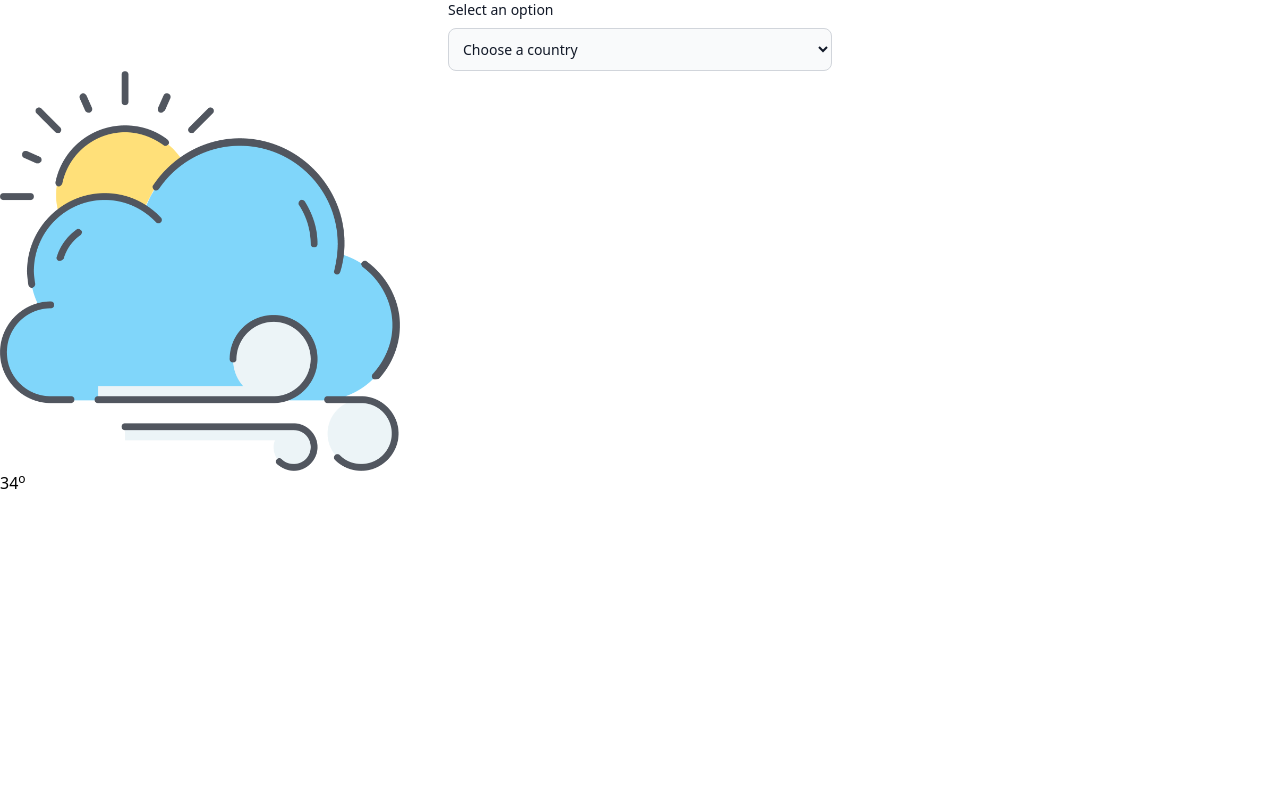
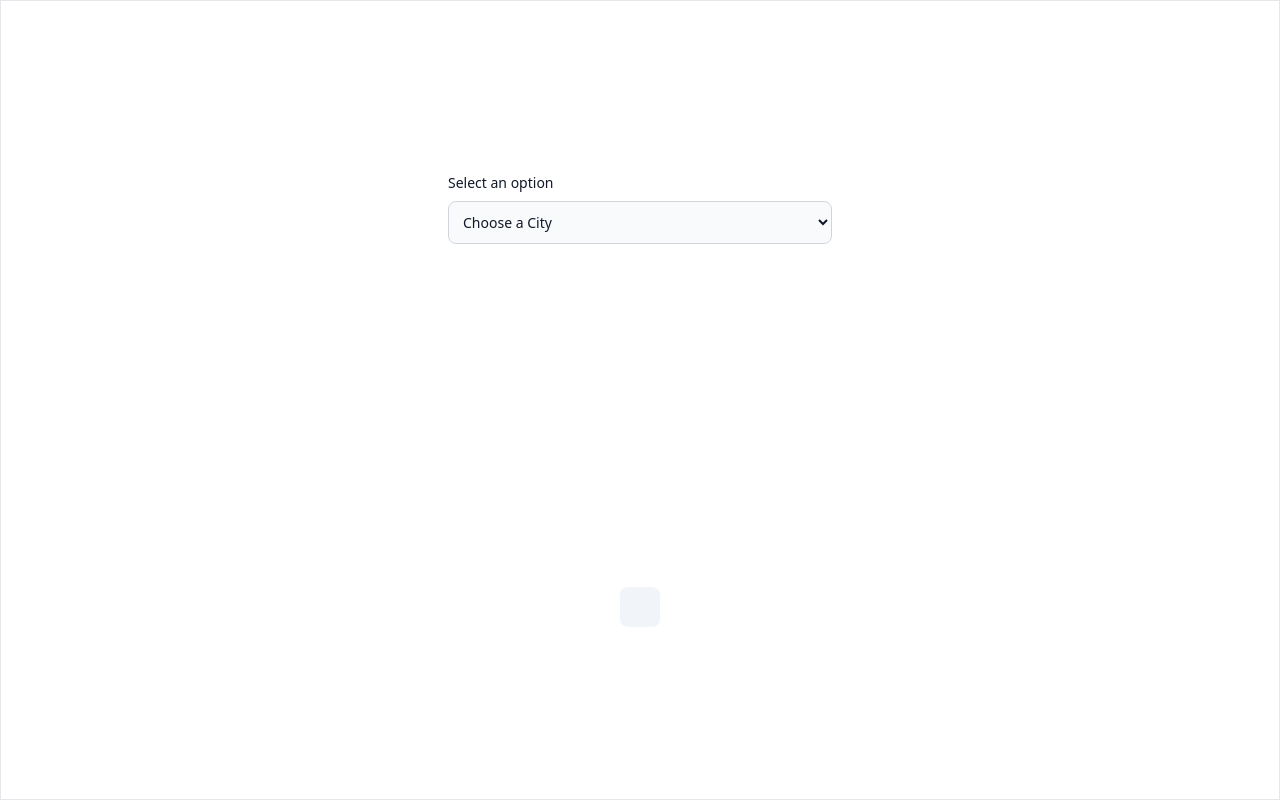
Before and after one commit to TalhahAsif/Weather-App, a plain HTML site: page index.html in a window 1280 px wide. Drawn offline with nearby package versions, Linux system fonts and the light colour scheme; no server answers.

Commit message:
Basic completed

```diff
--- a/app.js
+++ b/app.js
@@ -1,5 +1,70 @@
-fetch(
-  "https://api.openweathermap.org/data/2.5/weather?lat=24.860966&lon=66.990501&appid=c153479685c47f1b34a83591f3b1acbe"
-)
-  .then((res) => res.json())
-  .then((data) => console.log(data));
+const cities = document.getElementById("cities");
+const tempBox = document.getElementById("tempBox");
+
+const citiesArray = [
+  { name: "Karachi", latitude: 24.8607, longitude: 67.0011 },
+  { name: "Lahore", latitude: 31.5497, longitude: 74.3436 },
+  { name: "Islamabad", latitude: 33.6844, longitude: 73.0479 },
+  { name: "Rawalpindi", latitude: 33.5651, longitude: 73.0169 },
+  { name: "Faisalabad", latitude: 31.4504, longitude: 73.135 },
+  { name: "Peshawar", latitude: 34.0151, longitude: 71.5249 },
+  { name: "Quetta", latitude: 30.1798, longitude: 66.975 },
+  { name: "Multan", latitude: 30.1575, longitude: 71.5249 },
+  { name: "Gujranwala", latitude: 32.1877, longitude: 74.1945 },
+  { name: "Sialkot", latitude: 32.4945, longitude: 74.5229 },
+  { name: "Hyderabad", latitude: 25.396, longitude: 68.3578 },
+  { name: "Sargodha", latitude: 32.0836, longitude: 72.6711 },
+  { name: "Bahawalpur", latitude: 29.3956, longitude: 71.6821 },
+  { name: "Sukkur", latitude: 27.7052, longitude: 68.8574 },
+  { name: "Larkana", latitude: 27.5604, longitude: 68.2264 },
+  { name: "Sheikhupura", latitude: 31.7131, longitude: 73.9783 },
+  { name: "Mardan", latitude: 34.1983, longitude: 72.045 },
+  { name: "Gujrat", latitude: 32.5731, longitude: 74.0783 },
+  { name: "Mingora", latitude: 34.7717, longitude: 72.3604 },
+  { name: "Nawabshah", latitude: 26.2483, longitude: 68.4096 },
+];
+
+citiesArray.forEach((data, ind) => {
+  // console.log(data.name);
+  cities.innerHTML += `<option value="${ind}">${data.name}</option>`;
+});
+
+cities.addEventListener("change", function () {
+  changeWeather(
+    citiesArray[this.value].latitude,
+    citiesArray[this.value].longitude,
+    showWeather
+  );
+});
+
+const changeWeather = (lat, long, showWeather) => {
+  fetch(
+    `https://api.openweathermap.org/data/2.5/weather?lat=${lat}&lon=${long}&appid=c153479685c47f1b34a83591f3b1acbe`
+  )
+    .then((res) => res.json())
+    .then((data) => showWeather(data));
+};
+
+const showWeather = (data) => {
+  console.log(data);
+  tempBox.innerHTML = `<div class="temperature">
+            <img
+              src="http://openweathermap.org/img/w/${data.weather[0].icon}.png"
+              alt=""
+              class=""
+              style="width: 200px; height: 200px"
+            />
+          </div>
+          <div>
+            <h1 class="text-6xl">${data.main.temp}<sup>o</sup></h1>
+            <div class="flex gap-x-3 mt-3 text-lg font-medium">
+              <p>Min Temp: ${data.main.temp_min}<sup>o</sup></p>
+              <p>Max Temp:${data.main.temp_max}<sup>o</sup></p>
+            </div>
+            <div class="mt-5">
+              <p>Feel like:${data.main.feels_like}<sup>o</sup></p>
+              <p>humidity:${data.main.humidity}%</p>
+              <p>Wind: 5 mi/h</p>
+            </div>
+          </div>`;
+};
--- a/index.html
+++ b/index.html
@@ -8,35 +8,26 @@
     <script src="https://cdn.tailwindcss.com"></script>
   </head>
   <body>
-    <div class="">
-      <form class="max-w-sm mx-auto">
+    <div class="flex justify-center items-center">
+      <section class="flex flex-col justify-around items-center h-lvh border w-full">
+        <form class="max-w-sm mx-auto w-full">
           <label
             for="countries"
             class="block mb-2 text-sm font-medium text-gray-900 dark:text-white"
             >Select an option</label
           >
           <select
-          id="countries"
+            id="cities"
             class="bg-gray-50 border border-gray-300 text-gray-900 text-sm rounded-lg focus:ring-blue-500 focus:border-blue-500 block w-full p-2.5 dark:bg-gray-700 dark:border-gray-600 dark:placeholder-gray-400 dark:text-white dark:focus:ring-blue-500 dark:focus:border-blue-500"
+            id="citiOption"
             >
-          <option selected>Choose a country</option>
-          <option value="US">United States</option>
-          <option value="CA">Canada</option>
-          <option value="FR">France</option>
-          <option value="DE">Germany</option>
+            <option selected>Choose a City</option>
           </select>
         </form>
 
-      <section>
-        <div class="temperature">
-          <img
-            src="./resourses/pngegg.png"
-            alt=""
-            class=""
-            style="width: 400px; height: 400px;"
-          />
-        </div>
-        <h1>34<sup>o</sup></h1>
+        <section id="tempBox" class="flex flex-col justify-center items-center gap-y-6 p-5 rounded-lg bg-slate-100">
+
+        </section>
       </section>
     </div>
   </body>
--- a/style.css
+++ b/style.css
@@ -1,3 +1,3 @@
-*{
-
+.temp{
+    font-style: 1000px;
 }
```
Lines whose indentation alone changed are shown as unchanged.
